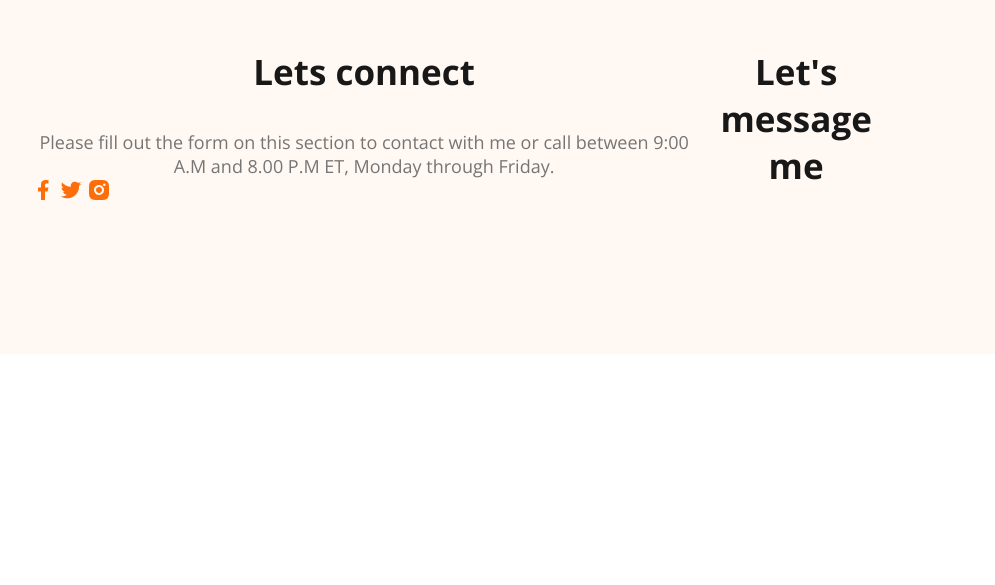
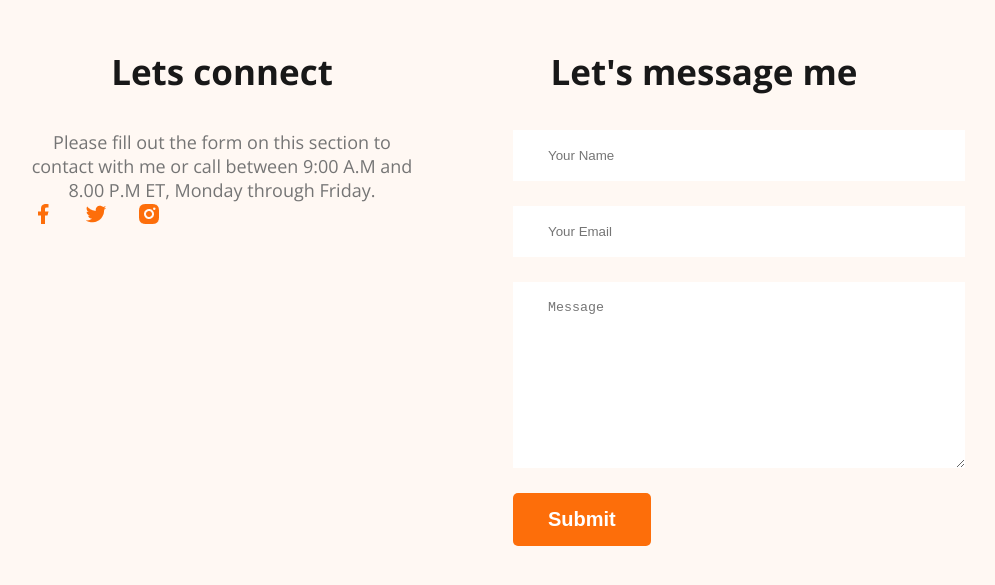
Before and after one commit to AfrinRai/webdeveloper-portfolio, a plain HTML site: page index.html in a window 1280 px wide. Shown: the part 3383-3968 px from the top of the page, without its empty margins (177-1172 px from the left). Before the commit the page ends 3745 px from the top, so only its background shows below. Drawn offline with nearby package versions, Linux system fonts and the light colour scheme.

Commit message:
Finished the footer section with contact form

```diff
--- a/index.html
+++ b/index.html
@@ -156,6 +156,12 @@
         </div>
         <div class="footer-column">
             <h3 class="section-title">Let's message me</h3>
+            <form class="contact">
+                <input type="text" placeholder="Your Name">
+                <input type="email" placeholder="Your Email" id="">
+                <textarea name="" id="" cols="30" rows="10" placeholder="Message"></textarea>
+                <input class="btn" type="submit" value="Submit">
+            </form>
         </div>
     </footer>
 </body>
--- a/styles/nav.css
+++ b/styles/nav.css
@@ -184,4 +184,20 @@ footer{
     background: #FFF8F3;
     margin-top: 100px;
     padding: 130px 200px;
+    gap: 100px;
 }
+.social-links a{
+    margin-right: 25px;
+}
+.footer-column{
+    width: 50%;
+}
+.contact input[type="text"], .contact input[type="email"], textarea{
+    display: block;
+    margin-bottom: 25px;
+    padding: 18px 35px;
+    color: #757575;
+    border: 0;
+    background: #FFF;
+    width: 100%;
+}
```
